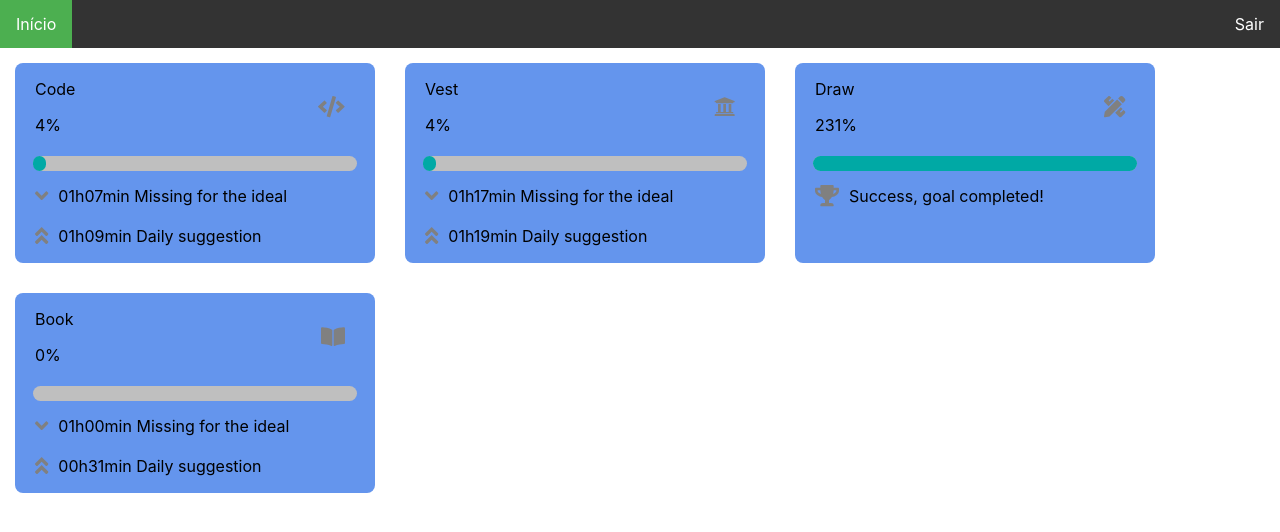
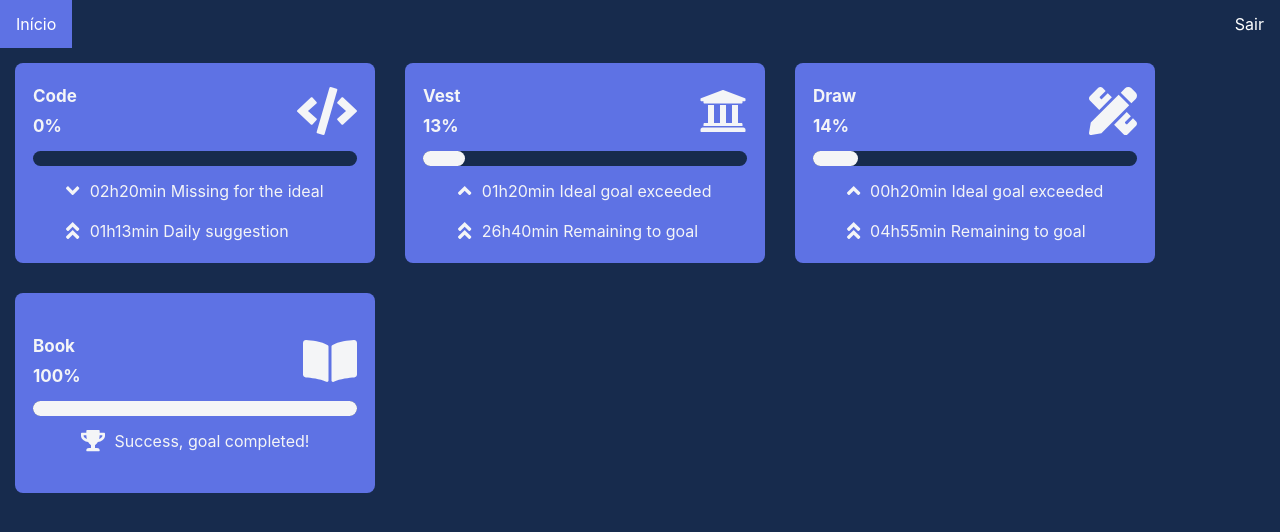
Before and after one commit to faelfer/bttr-client-react, a React (Create React App) app: page / in a window 1280 px wide. Both pictures are taken after typing "name@example.com", "Sample123" into the empty fields and a click on the button "Entrar". Shown: the top 532 px of the page. Built offline with nearby package versions, Linux system fonts and the light colour scheme; the HTML template or start-up script is replaced by a standard one.

Commit message:
:lipstick: color palette added

```diff
--- a/src/components/NavBar/styles.css
+++ b/src/components/NavBar/styles.css
@@ -4,7 +4,7 @@ width: 100vw;
 margin: 0;
 padding: 0;
 overflow: hidden;
-background-color: #333;
+background-color: transparent;
 }
 
 ul.topnav li {float: left;}
@@ -17,9 +17,9 @@ padding: 14px 16px;
 text-decoration: none;
 }
 
-ul.topnav li a:hover:not(.active) {background-color: #111;}
+ul.topnav li a:hover:not(.active) {color: #5e72e4;}
 
-ul.topnav li a.active {background-color: #4CAF50;}
+ul.topnav li a.active {background-color: #5e72e4;}
 
 ul.topnav li.right {float: right;}
 
--- a/src/pages/App/components/Card/index.js
+++ b/src/pages/App/components/Card/index.js
@@ -124,30 +124,26 @@ function App({ item }) {
             case "fas fa-code":
                 return    <FontAwesomeIcon
                                 icon={faCode}
-                                size="lg"
-                                color="grey"
-                                className="icon"
+                                size="3x"
+                                color="#f4f5f7"
                             />
             case "fas fa-university":
                 return  <FontAwesomeIcon
                                 icon={faUniversity}
-                                size="lg"
-                                color="grey"
-                                className="icon"
+                                size="3x"
+                                color="#f4f5f7"
                         />
             case "fas fa-pencil-ruler":
                 return  <FontAwesomeIcon
                                 icon={faPencilRuler}
-                                size="lg"
-                                color="grey"
-                                className="icon"
+                                size="3x"
+                                color="#f4f5f7"
                         />
             case "fas fa-book-open":
                 return  <FontAwesomeIcon
                                 icon={faBookOpen}
-                                size="lg"
-                                color="grey"
-                                className="icon"
+                                size="3x"
+                                color="#f4f5f7"
                         />
             default:
                 return null;
@@ -155,38 +151,34 @@ function App({ item }) {
 
     }
 
-// Missing for the ideal = faAngleDown
-// Ideal goal achieved = faCheck
-// Ideal goal exceeded = faAngleUp
-// Success, goal completed! = faCheck
     function renderIconSituation(situation) {
         switch (situation) {
         case " Missing for the ideal":
             return    <FontAwesomeIcon
                             icon={faAngleDown}
                             size="lg"
-                            color="grey"
+                            color="#f4f5f7"
                             className="icon"
                         />
         case " Ideal goal exceeded":
             return  <FontAwesomeIcon
                             icon={faAngleUp}
                             size="lg"
-                            color="grey"
+                            color="#f4f5f7"
                             className="icon"
                     />
         case "Success, goal completed!":
             return  <FontAwesomeIcon
                             icon={faTrophy}
                             size="lg"
-                            color="grey"
+                            color="#f4f5f7"
                             className="icon"
                     />
         case "Ideal goal achieved":
             return  <FontAwesomeIcon
                             icon={faCheck}
                             size="lg"
-                            color="grey"
+                            color="#f4f5f7"
                             className="icon"
                     />
         default:
@@ -198,10 +190,9 @@ function App({ item }) {
     return (
         <div className="card">
             <div className="card-overview">
-                <div className="card-info">
+                <div>
                     <p>{item.name}</p>
                     <p>{percentage}</p>
-
                 </div>
                 <div>
                     {renderIcon(item.icon)}
@@ -209,7 +200,7 @@ function App({ item }) {
             </div>
             <div className="task-progress">
                 <div className="progress">
-                    <div style={{width: (parseInt(percentage) > 100 ?  '100%' : percentage), height: 15, backgroundColor: '#00A9A5', borderRadius: 50}} />
+                    <div style={{width: (parseInt(percentage) > 100 ?  '100%' : percentage), height: 15, backgroundColor: '#f4f5f7', borderRadius: 50}} />
                 </div>
             </div>
             <div>
@@ -222,7 +213,7 @@ function App({ item }) {
                         <FontAwesomeIcon
                             icon={faAngleDoubleUp}
                             size="lg"
-                            color="grey"
+                            color="#f4f5f7"
                             className="icon"
                         />
                         <p>{suggestionText}</p>
--- a/src/pages/App/components/Card/styles.css
+++ b/src/pages/App/components/Card/styles.css
@@ -1,9 +1,14 @@
 .card {
-    background-color: cornflowerblue;
-    width: 360px;
-    height: 200px;
-    margin: 15px;
-    border-radius: 8px;
+  display: flex;
+  flex-direction: column;
+  justify-content: center;
+  align-items: center;
+  background-color: #5e72e4;
+  width: 360px;
+  height: 200px;
+  margin: 15px;
+  border-radius: 8px;
+  color: #f4f5f7;
 }
 
 .card-overview {
@@ -11,17 +16,25 @@
   align-items: center;
   justify-content: space-between;
   flex-direction: row;
-  margin: 0px 20px;
+  width: 90%;
+  font-size: 16px;
+  font-weight: bold;
+}
+
+.card-overview p {
+  font-size: 17px;
+  font-weight: bold;
+  margin: 10px 0px;
 }
 
 .card-suggestion {
   display: flex;
   align-items: center;
   flex-direction: row;
-  margin: 0px 20px;
+  width: 100%;
 }
 
-.card-suggestion p{
+.card-suggestion p {
   margin: 10px 0px;
 }
 
@@ -41,13 +54,6 @@
   .progress {
     height: 15px;
     width: 90%;
-    background-color: #bfbfbf;
+    background-color: #172b4d;
     border-radius: 50px;
   }
-
-  .bar {
-    width: 85%;
-    height: 15px;
-    background-color: #00A9A5;
-    border-radius: 50px;
-  }
--- a/src/pages/App/index.js
+++ b/src/pages/App/index.js
@@ -5,10 +5,10 @@ import Card from "./components/Card";
 
 function App({ history }) {
     const [listCards, setListCards] = useState([
-        {"name":"Code", "goalPerDay": 70, "goalDone": 73, "icon": "fas fa-code"},
-        {"name":"Vest", "goalPerDay":80, "goalDone": 83, "icon": "fas fa-university"},
-        {"name":"Draw", "goalPerDay": 15, "goalDone": 800, "icon": "fas fa-pencil-ruler"},
-        {"name":"Book", "goalPerDay": 30, "goalDone": 0, "icon": "fas fa-book-open"}
+        {"name":"Code", "goalPerDay": 70, "goalDone": 0, "icon": "fas fa-code"},
+        {"name":"Vest", "goalPerDay":80, "goalDone": 240, "icon": "fas fa-university"},
+        {"name":"Draw", "goalPerDay": 15, "goalDone": 50, "icon": "fas fa-pencil-ruler"},
+        {"name":"Book", "goalPerDay": 30, "goalDone": 690, "icon": "fas fa-book-open"}
     ]);
     return (
         <div className="Container">
--- a/src/pages/App/styles.css
+++ b/src/pages/App/styles.css
@@ -1,9 +1,11 @@
 .Container {
-    height: 100%;
+    height: 100vh;
     width: 100%;
+    background-color: #172b4d;
 }
 
 .app {
     display: flex;
     flex-wrap: wrap;
+    background-color: #172b4d;
 }
--- a/src/pages/SignIn/styles.css
+++ b/src/pages/SignIn/styles.css
@@ -7,18 +7,19 @@
 }
 
 .sign-in form {
+    display: flex;
+    flex-direction: column;
+    align-items: center;
     width: 400px;
     background-color: #5e72e4;
     padding: 20px;
-    display: flex;
-    flex-direction: column;
-    align-items: center;
+    border-radius: 5px;
 }
 
 .sign-in form p {
-    color: #ff3333;
+    color: #f4f5f7;
     margin-bottom: 15px;
-    border: 1px solid #ff3333;
+    border: 1px solid #f4f5f7;
     padding: 10px;
     width: 95%;
     text-align: center;
@@ -27,25 +28,39 @@
 .sign-in form input {
     height: 46px;
     margin-bottom: 15px;
+    color: #5e72e4;
+	background-color: #f4f5f7;
+	border: 1px solid #f4f5f7;
     padding: 0 20px;
-    color: #777;
     font-size: 15px;
     width: 90%;
-    border: 1px solid #ddd;
+    border-radius: 5px;
 }
 
 .sign-in form input::placeholder {
-    color: #999;
+    color: #5e72e4;
+    opacity: 0.4; /* Firefox */
 }
 
 .sign-in form button {
-    color: #fff;
+    color: #5e72e4;
     font-size: 16px;
-    background: #fc6963;
+    background: #f4f5f7;
     height: 56px;
     border: 0;
     border-radius: 5px;
     width: 100%;
+}
+
+.sign-in form button:hover {
+    font-size: 16px;
+    height: 56px;
+    border: 0;
+    border-radius: 5px;
+    width: 100%;
+    background-color: #5e72e4;
+    color: #f4f5f7;
+	border: 1px solid #f4f5f7;
 }
 
 .sign-in form hr {
@@ -56,8 +71,8 @@
 }
 
 .sign-in form a {
-    font-size: 16;
+    font-size: 16px;
     font-weight: bold;
-    color: #999;
+    color: #f4f5f7;
     text-decoration: none;
 }
--- a/src/pages/SignUp/index.js
+++ b/src/pages/SignUp/index.js
@@ -47,7 +47,7 @@ function SignUp({ history }) {
             value={password}
             onChange={event => setPassword(event.target.value)}
           />
-          <button type="submit">Cadastrar grátis</button>
+          <button type="submit">Cadastrar</button>
           <hr />
           <Link to="/">Fazer login</Link>
         </form>
--- a/src/pages/SignUp/styles.css
+++ b/src/pages/SignUp/styles.css
@@ -7,18 +7,19 @@
 }
 
 .sign-up form {
+  display: flex;
+  flex-direction: column;
+  align-items: center;
   width: 400px;
   background-color: #5e72e4;
   padding: 20px;
-  display: flex;
-  flex-direction: column;
-  align-items: center;
+  border-radius: 5px;
 }
 
 .sign-up form p {
-  color: #ff3333;
+  color: #f4f5f7;
   margin-bottom: 15px;
-  border: 1px solid #ff3333;
+  border: 1px solid #f4f5f7;
   padding: 10px;
   width: 95%;
   text-align: center;
@@ -27,25 +28,39 @@
 .sign-up form input {
   height: 46px;
   margin-bottom: 15px;
+  color: #5e72e4;
+background-color: #f4f5f7;
+border: 1px solid #f4f5f7;
   padding: 0 20px;
-  color: #777;
   font-size: 15px;
   width: 90%;
-  border: 1px solid #ddd;
+  border-radius: 5px;
 }
 
 .sign-up form input::placeholder {
-  color: #999;
+  color: #5e72e4;
+  opacity: 0.4; /* Firefox */
 }
 
 .sign-up form button {
-  color: #fff;
+  color: #5e72e4;
   font-size: 16px;
-  background: #fc6963;
+  background: #f4f5f7;
   height: 56px;
   border: 0;
   border-radius: 5px;
   width: 100%;
+}
+
+.sign-up form button:hover {
+  font-size: 16px;
+  height: 56px;
+  border: 0;
+  border-radius: 5px;
+  width: 100%;
+  background-color: #5e72e4;
+  color: #f4f5f7;
+border: 1px solid #f4f5f7;
 }
 
 .sign-up form hr {
@@ -56,8 +71,8 @@
 }
 
 .sign-up form a {
-  font-size: 16;
+  font-size: 16px;
   font-weight: bold;
-  color: #999;
+  color: #f4f5f7;
   text-decoration: none;
 }
```
